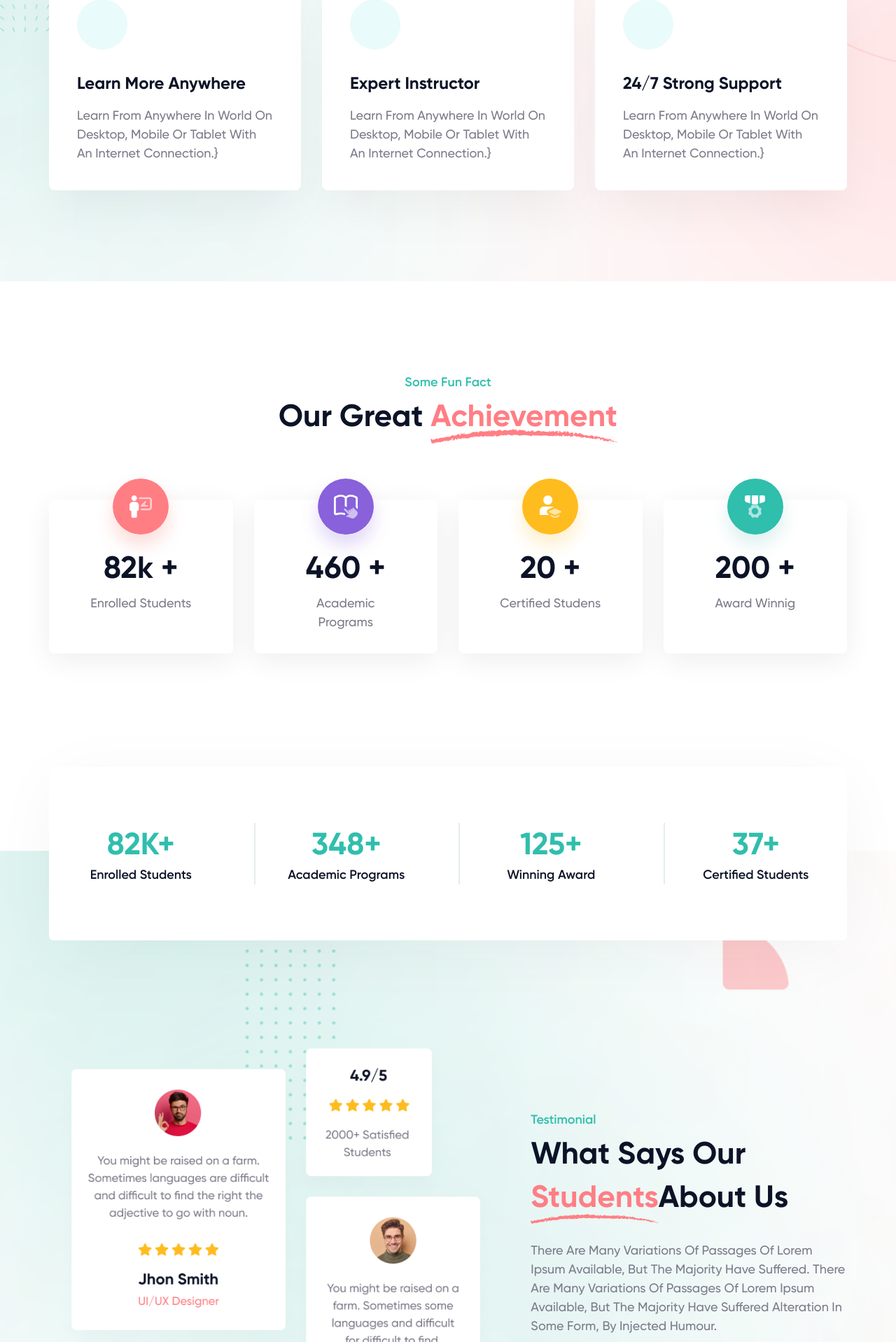
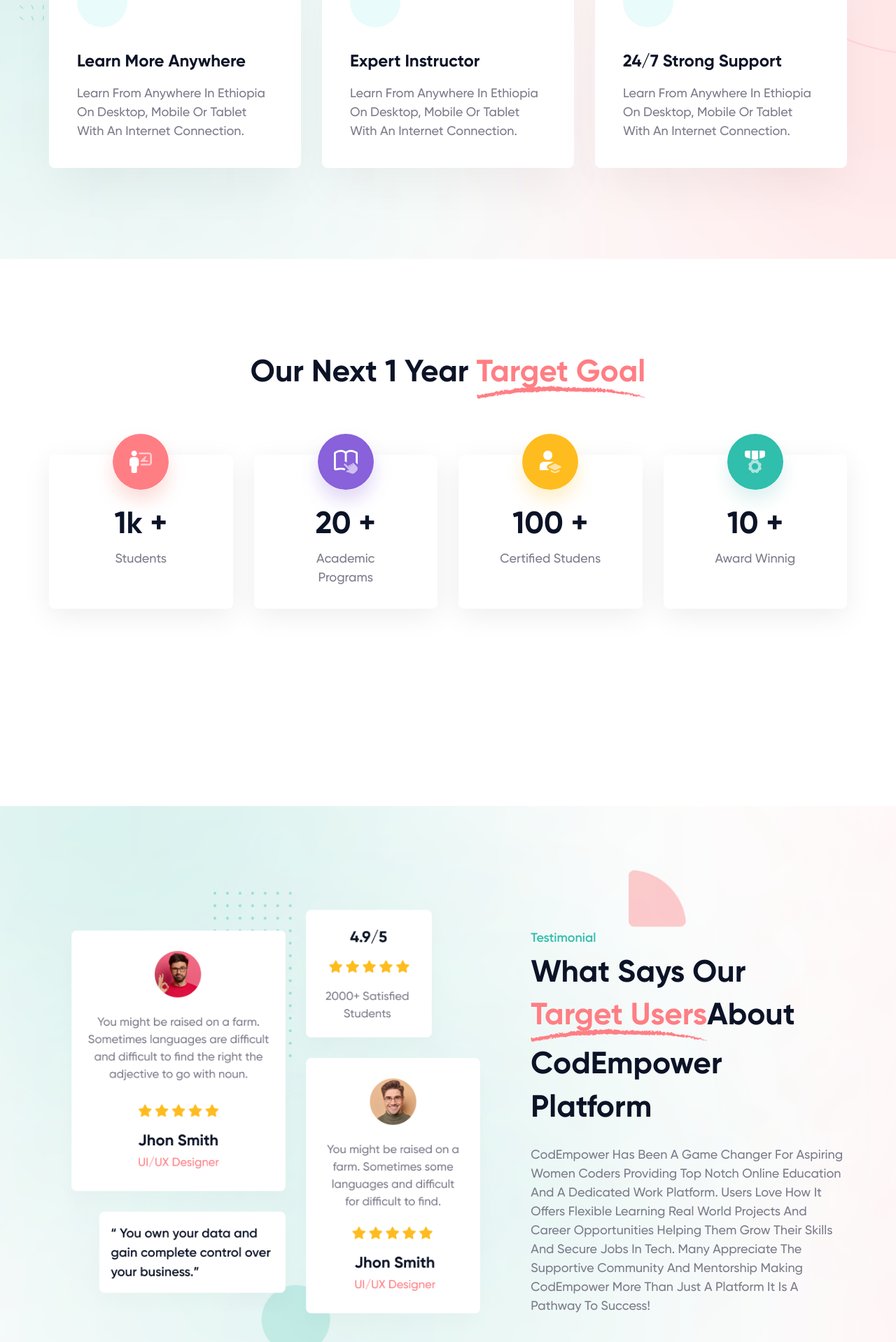
Before and after one commit to serkalemdelelegn/codempower, a React (Create React App) app: page /react-templates/edumim/about in a window 1280 px wide. Shown: the part 1522-3440 px from the top of the page at 70% size. Built offline with nearby package versions, Linux system fonts and the light colour scheme; some icons are missing.

Commit message:
about us

```diff
--- a/src/Components/AboutBanner.jsx
+++ b/src/Components/AboutBanner.jsx
@@ -5,7 +5,7 @@ const AboutBanner = ({text}) => {
     <div class="breadcrumbs section-padding bg-[url('../images/all-img/bred.png')] bg-cover bg-center bg-no-repeat">
       <div class="container text-center">
         <h2>About Us</h2>
-        <nav>
+        {/* <nav>
           <ol class="flex items-center justify-center space-x-3">
             <li class="breadcrumb-item">
               <a href="index.html">Pages </a>
@@ -13,7 +13,7 @@ const AboutBanner = ({text}) => {
             <li class="breadcrumb-item">-</li>
             <li class="text-primary">{text}</li>
           </ol>
-        </nav>
+        </nav>  */}
       </div>
     </div>
   );
--- a/src/Components/Feature.jsx
+++ b/src/Components/Feature.jsx
@@ -5,9 +5,9 @@ const Feature = () => {
     <div className="feature-area bg-[url('../images/all-img/section-bg-1.png')] bg-cover bg-no-repeat bg-center section-padding">
       <div className="container">
         <div className="text-center">
-          <div className="mini-title">Core Features</div>
+
           <div className="column-title ">
-            Why <span className="shape-bg">Choose</span> Edumim
+            Why Choose <span className="shape-bg">CodEmpower</span>
           </div>
         </div>
         <div className="grid lg:grid-cols-3 md:grid-cols-2 grid-cols-1 gap-[30px] pt-10">
@@ -22,8 +22,8 @@ const Feature = () => {
               Learn More Anywhere
             </h4>
             <div className="transition duration-150 group-hover:text-white">
-              Learn from anywhere in world on desktop, mobile or tablet with an
-              Internet connection.{"}"}
+              Learn from anywhere in Ethiopia on desktop, mobile or tablet with an
+              Internet connection.
             </div>
           </div>
 
@@ -38,8 +38,8 @@ const Feature = () => {
               Expert Instructor
             </h4>
             <div className="transition duration-150 group-hover:text-white">
-              Learn from anywhere in world on desktop, mobile or tablet with an
-              Internet connection.{"}"}
+              Learn from anywhere in Ethiopia on desktop, mobile or tablet with an
+              Internet connection.
             </div>
           </div>
 
@@ -54,8 +54,8 @@ const Feature = () => {
               24/7 Strong Support
             </h4>
             <div className="transition duration-150 group-hover:text-white">
-              Learn from anywhere in world on desktop, mobile or tablet with an
-              Internet connection.{"}"}
+              Learn from anywhere in Ethiopia on desktop, mobile or tablet with an
+              Internet connection.
             </div>
           </div>
         </div>
--- a/src/Components/HomeTwoComponents/Counter.jsx
+++ b/src/Components/HomeTwoComponents/Counter.jsx
@@ -5,9 +5,9 @@ const Counter = () => {
     <div className=" section-padding">
       <div className="container">
         <div className="text-center">
-          <div className="mini-title">Some Fun Fact</div>
+          {/* <div className="mini-title">Some Fun Fact</div> */}
           <div className="column-title ">
-            Our Great <span className="shape-bg">Achievement</span>
+            Our next 1 year <span className="shape-bg">Target Goal</span>
           </div>
         </div>
         <div className="grid  xl:grid-cols-4 md:grid-cols-2  grid-cols-1 gap-[30px] pt-10">
--- a/src/Components/Testimonials.jsx
+++ b/src/Components/Testimonials.jsx
@@ -5,14 +5,14 @@ import testiLeft from "../assets/images/all-img/testi-left.png";
 const Testimonials = () => {
   return (
     <div className=" section-padding bg-[url('../images/all-img/section-bg-16.png')] bg-cover  bg-no-repeat lg:mt-[136px]">
-      <div className="container lg:-mt-[250px] xl:pb-[136px] lg:pb-20 pb-10">
+      {/* <div className="container lg:-mt-[250px] xl:pb-[136px] lg:pb-20 pb-10">
         <div
           className="grid xl:grid-cols-4 lg:grid-cols-3 md:grid-cols-2 grid-cols-1 gap-[30px] bg-white shadow-box14 rounded-md
                 divide-x-2 divide-[#E4EEED] py-20"
         >
           <div className=" text-center ">
             <h2 className="text-secondary font-bold ">
-              <span className=" counter">82</span>K+
+              <span className=" counter"></span>K+
             </h2>
             <span className="block text-black font-semibold">
               Enrolled Students
@@ -46,7 +46,7 @@ const Testimonials = () => {
             </span>
           </div>
         </div>
-      </div>
+      </div> */}
       <div className="container">
         <div className="grid grid-cols-12 lg:gap-10 gap-6 ">
           <div className="xl:col-span-7 lg:col-span-6 col-span-12">
@@ -56,20 +56,22 @@ const Testimonials = () => {
             <div className="mini-title">Testimonial</div>
             <h4 className="column-title ">
               What Says Our
-              <span className="shape-bg">Students</span>
-              About Us
+              <span className="shape-bg">target users</span>
+              About CodEmpower platform
             </h4>
             <div>
-              There are many variations of passages of Lorem Ipsum available,
-              but the majority have suffered. There are many variations of
-              passages of Lorem Ipsum available, but the majority have suffered
-              alteration in some form, by injected humour.
+            CodEmpower has been a game changer for aspiring women coders providing
+             top notch online education and a dedicated work platform. Users love how
+              it offers flexible learning real world projects and career opportunities
+              helping them grow their skills and secure jobs in tech. Many appreciate the
+              supportive community and mentorship making
+            CodEmpower more than just a platform it is a pathway to success!
             </div>
-            <div className="mt-12">
+            {/* <div className="mt-12">
               <a href="#" className="btn btn-primary">
                 View All Reviews
               </a>
-            </div>
+            </div> */}
           </div>
         </div>
       </div>
--- a/src/constant/dummyData.js
+++ b/src/constant/dummyData.js
@@ -33,22 +33,22 @@ import {
 export const achivementCounter = [
   {
     icon: counter1,
-    num: 82 + "k",
-    sector: "Enrolled Students",
+    num: 1 + "k",
+    sector: "Students",
   },
   {
     icon: counter2,
-    num: 460,
+    num: 20,
     sector: "Academic Programs",
   },
   {
     icon: counter3,
-    num: 20,
+    num: 100,
     sector: "Certified Studens",
   },
   {
     icon: counter4,
-    num: 200,
+    num: 10,
     sector: "Award Winnig",
   },
 ];
```
